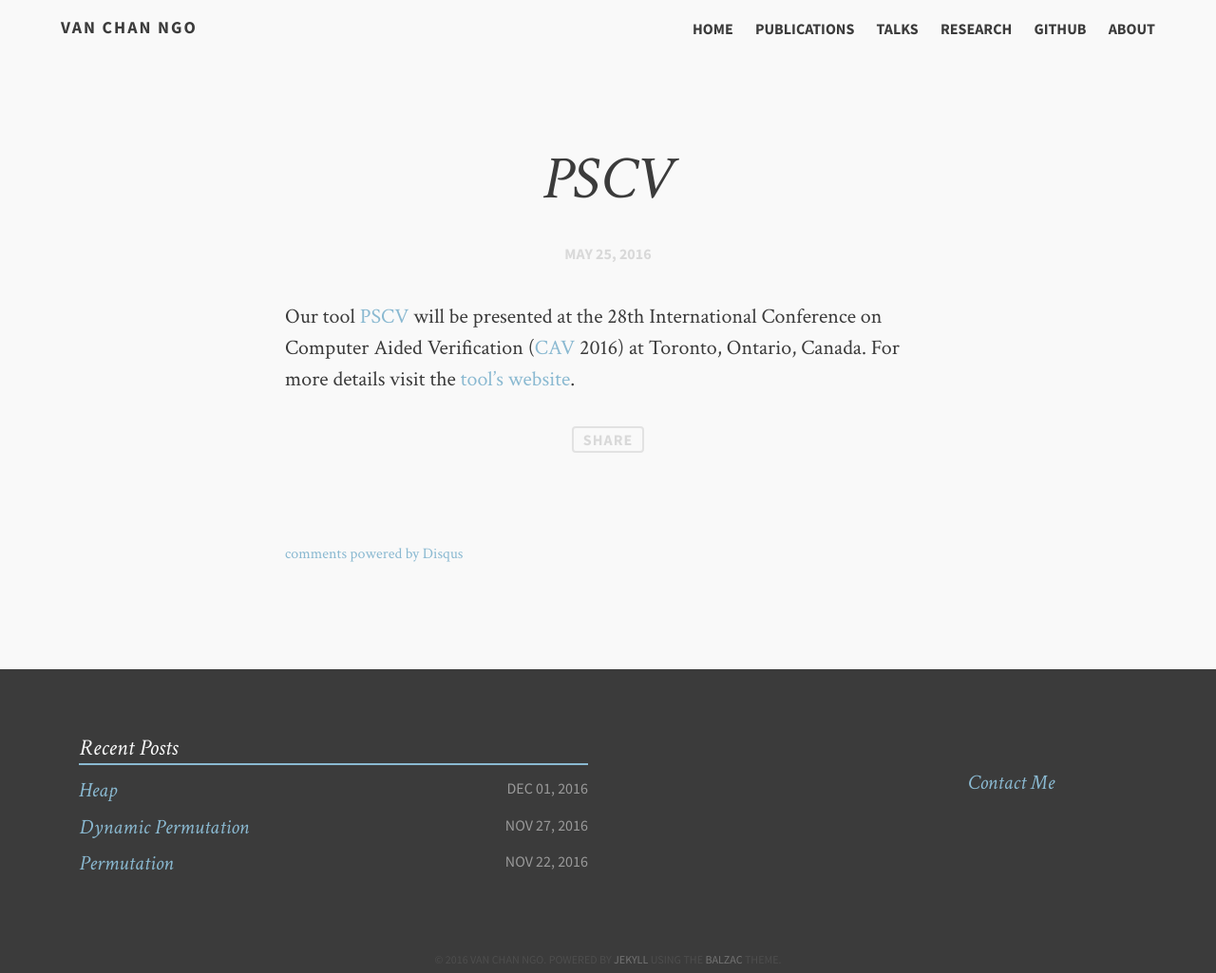
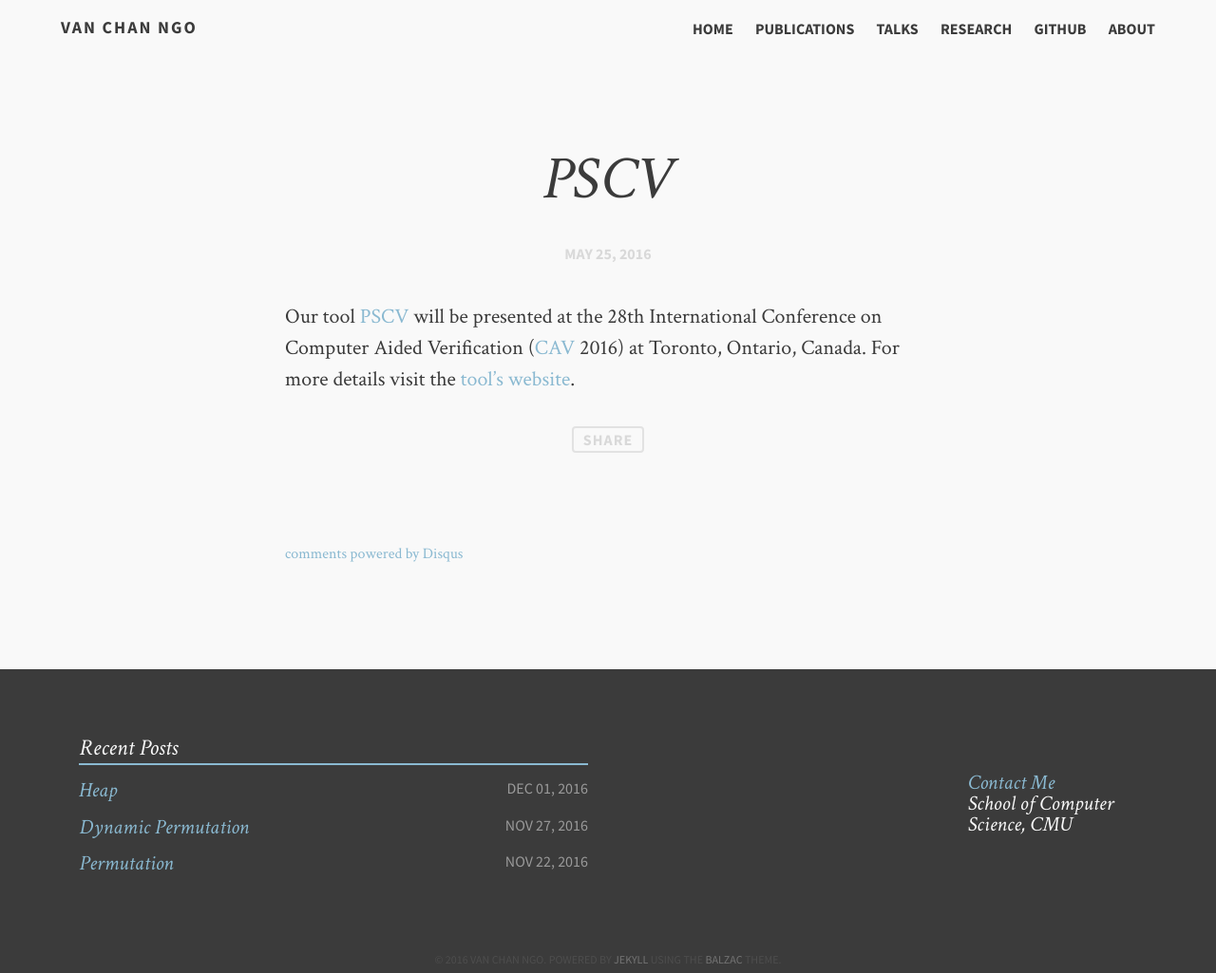
Before and after one commit to channgo2203/channgo2203.github.io, a Jekyll site: the page built from _posts/2016-05-25-cavpaper.md, in a window 1280 px wide. Shown: the whole page at 95% size. Built offline with Jekyll 4.4.1, drawn with Linux system fonts in a browser that asks for light colours; comment, search, counter and statistics services are not loaded.

Commit message:
update all

```diff
--- a/_includes/footer.html
+++ b/_includes/footer.html
@@ -14,7 +14,7 @@
       <div class="social">
         <ul>
             <li><a id="mail" href="mailto:{{ site.owner.email }}"><span class="foot-link">Contact Me</span></a></li>
-
+						School of Computer Science, CMU
             {% if site.owner.twitter %}
             <li><a id="twit" href="http://twitter.com/{{ site.owner.twitter }}" target="_blank"><span class="foot-link">@{{ site.owner.twitter }}</span></a></li>
             {% endif %}
```
